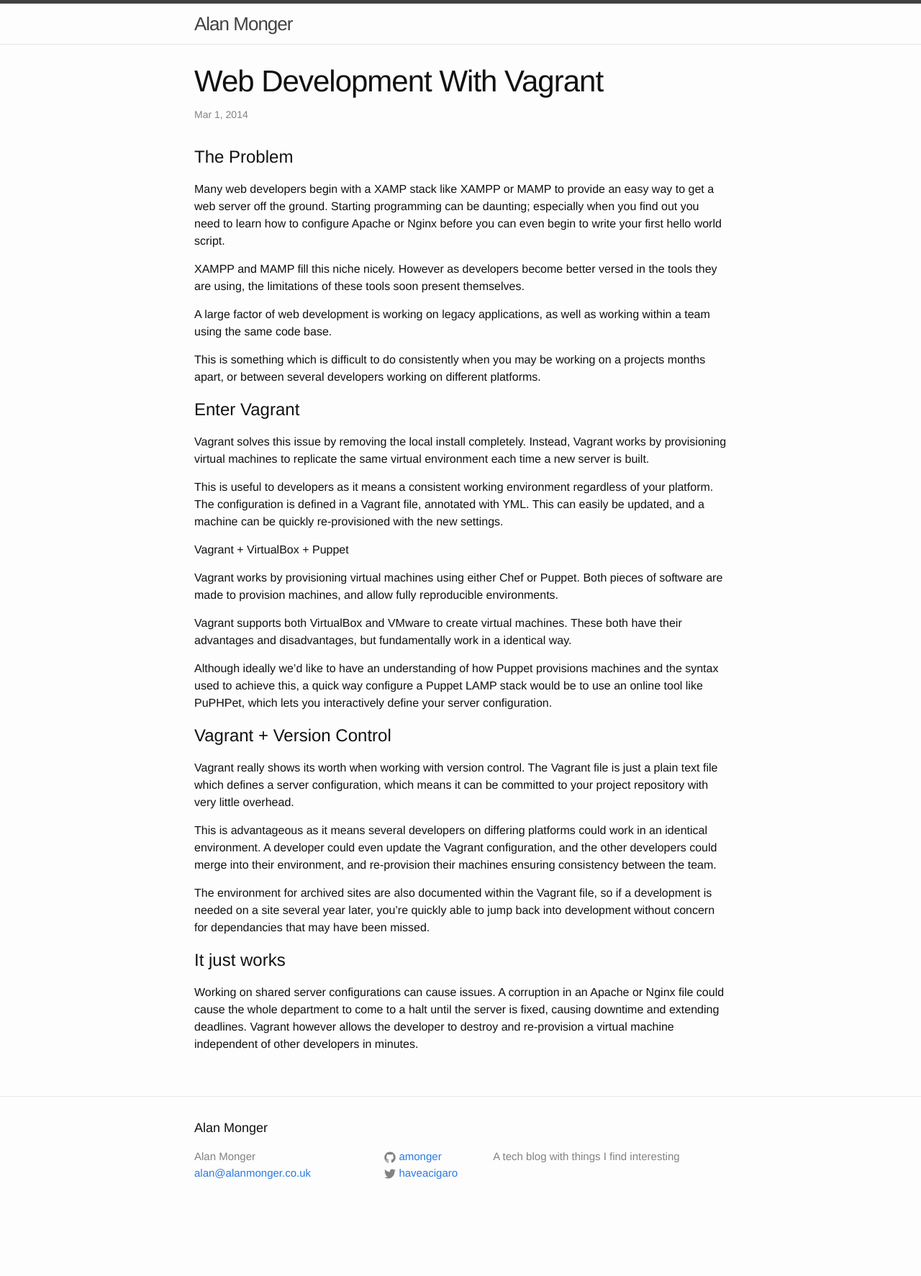
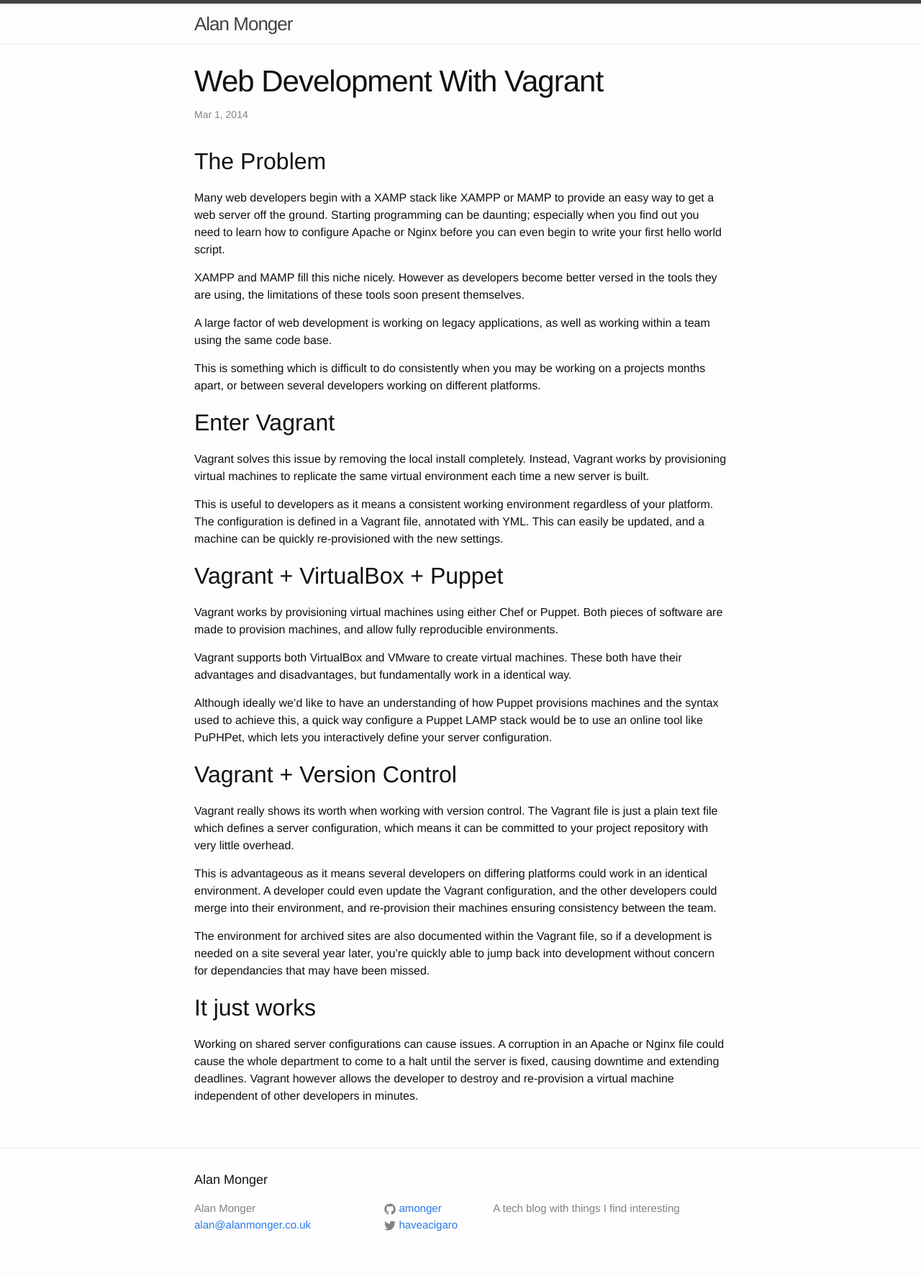
Before and after one commit to amonger/amonger.github.io, a Jekyll site: the page built from _posts/2014-03-01-web-development-with-vagrant.markdown, in a window 1280 px wide. Shown: the whole page at 72% size. Built offline with Jekyll 4.4.1, drawn with Linux system fonts in a browser that asks for light colours; comment, search, counter and statistics services are not loaded; before the commit the page ends 1701 px from its top, so only the background shows below that.

Commit message:
Fix the rest of the formatting

```diff
--- a/_posts/2014-03-01-web-development-with-vagrant.markdown
+++ b/_posts/2014-03-01-web-development-with-vagrant.markdown
@@ -5,7 +5,7 @@ date:   2014-03-01 11:44:15
 categories: vagrant development
 ---
 
-# The Problem
+## The Problem
 
 Many web developers begin with a XAMP stack like XAMPP or MAMP to provide an easy way to get a web server off the ground. Starting programming can be daunting; especially when you find out you need to learn how to configure Apache or Nginx before you can even begin to write your first hello world script.
 
@@ -15,13 +15,13 @@ A large factor of web development is working on legacy applications, as well as
 
 This is something which is difficult to do consistently when you may be working on a projects months apart, or between several developers working on different platforms.
 
-# Enter Vagrant
+## Enter Vagrant
 
 Vagrant solves this issue by removing the local install completely. Instead, Vagrant works by provisioning virtual machines to replicate the same virtual environment each time a new server is built.
 
 This is useful to developers as it means a consistent working environment regardless of your platform. The configuration is defined in a Vagrant file, annotated with YML. This can easily be updated, and a machine can be quickly re-provisioned with the new settings.
 
-Vagrant + VirtualBox + Puppet
+## Vagrant + VirtualBox + Puppet
 
 Vagrant works by provisioning virtual machines using either Chef or Puppet. Both pieces of software are made to provision machines, and allow fully reproducible environments.
 
@@ -29,7 +29,7 @@ Vagrant supports both VirtualBox and VMware to create virtual machines. These bo
 
 Although ideally we’d like to have an understanding of how Puppet provisions machines and the syntax used to achieve this, a quick way configure a Puppet LAMP stack would be to use an online tool like PuPHPet, which lets you interactively define your server configuration.
 
-# Vagrant + Version Control
+## Vagrant + Version Control
 
 Vagrant really shows its worth when working with version control. The Vagrant file is just a plain text file which defines a server configuration, which means it can be committed to your project repository with very little overhead.
 
@@ -37,6 +37,6 @@ This is advantageous as it means several developers on differing platforms could
 
 The environment for archived sites are also documented within the Vagrant file, so if a development is needed on a site several year later, you’re quickly able to jump back into development without concern for dependancies that may have been missed.
 
-# It just works
+## It just works
 
 Working on shared server configurations can cause issues. A corruption in an Apache or Nginx file could cause the whole department to come to a halt until the server is fixed, causing downtime and extending deadlines. Vagrant however allows the developer to destroy and re-provision a virtual machine independent of other developers in minutes.
--- a/_posts/2015-02-07-visual-poker.markdown
+++ b/_posts/2015-02-07-visual-poker.markdown
@@ -5,7 +5,7 @@ date:   2015-02-07 01:31:15
 categories: javascript poker
 ---
 
-#An Old Project#
+## An Old Project
 
 I found a project I made a few years back when I first started playing with canvas. I think its still quite a fun toy.
 
```
Also changed, not shown: _posts/2014-03-03-php-deployment-with-phing.markdown (+4 -4 lines), _posts/2015-07-22-application-chunks-with-the-command-bus.markdown (+4 -4 lines).
